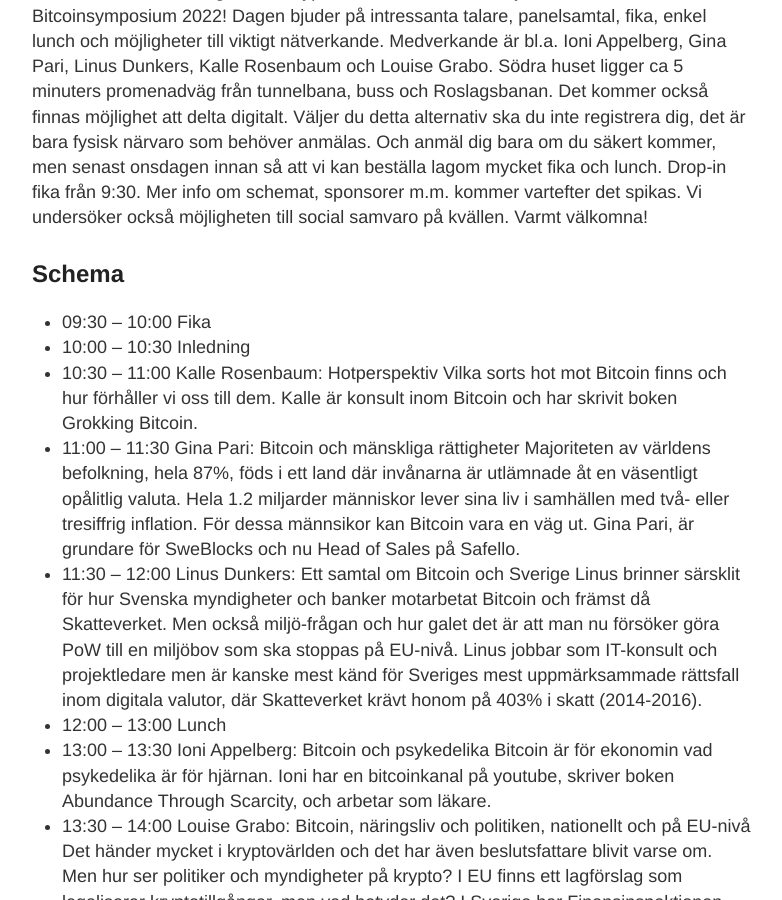
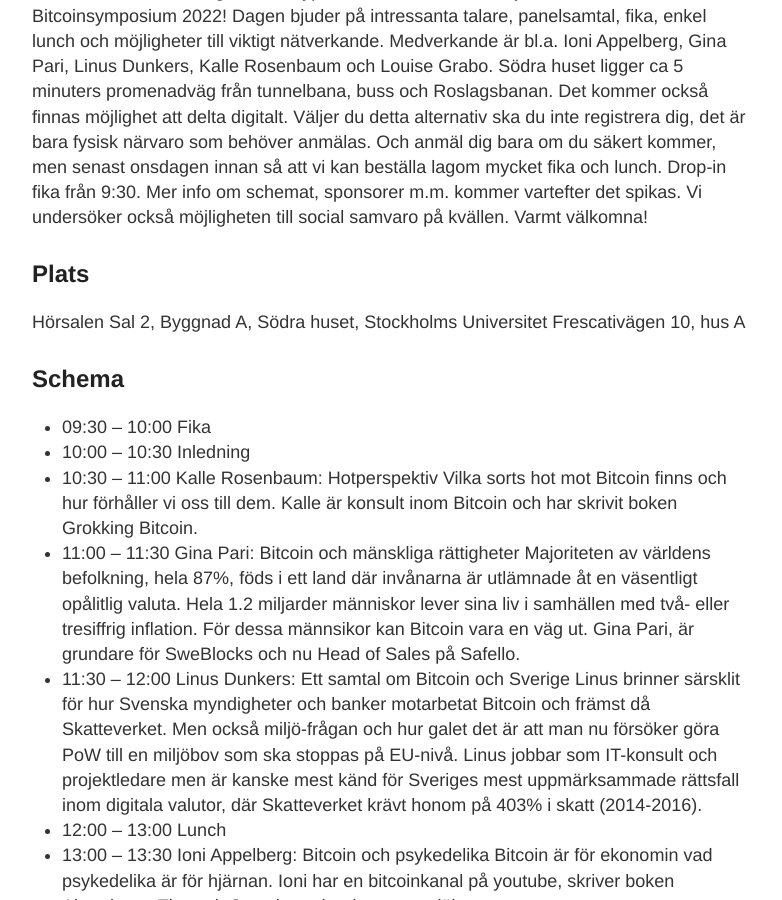
Before and after one commit to bitcoinforeningen/bitcoinforeningen.github.io, a Jekyll site: the page built from symposium2022.md, in a window 1280 px wide and 900 px high, scrolled down 470 px. Shown: the whole window, without its empty margins (248-1030 px from the left). Built offline with Jekyll 4.4.1, drawn with Linux system fonts in a browser that asks for light colours.

Commit message:
Update symposium2022.md

```diff
--- a/symposium2022.md
+++ b/symposium2022.md
@@ -16,6 +16,10 @@ Mer info om schemat, sponsorer m.m. kommer vartefter det spikas.
 Vi undersöker också möjligheten till social samvaro på kvällen.
 Varmt välkomna!
 
+## Plats
+Hörsalen Sal 2, Byggnad A, Södra huset, Stockholms Universitet
+Frescativägen 10, hus A
+
 ## Schema
 - 09:30 – 10:00 Fika
 - 10:00 – 10:30 Inledning
```
